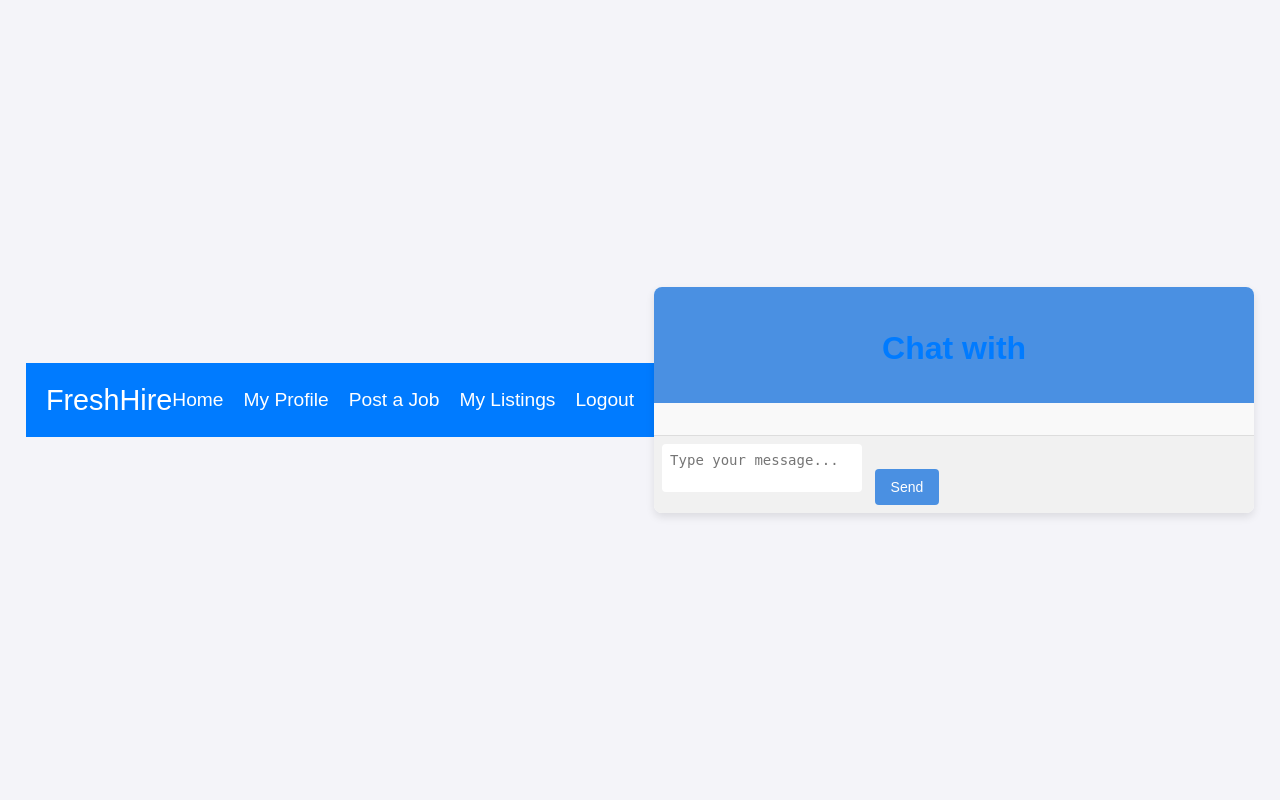
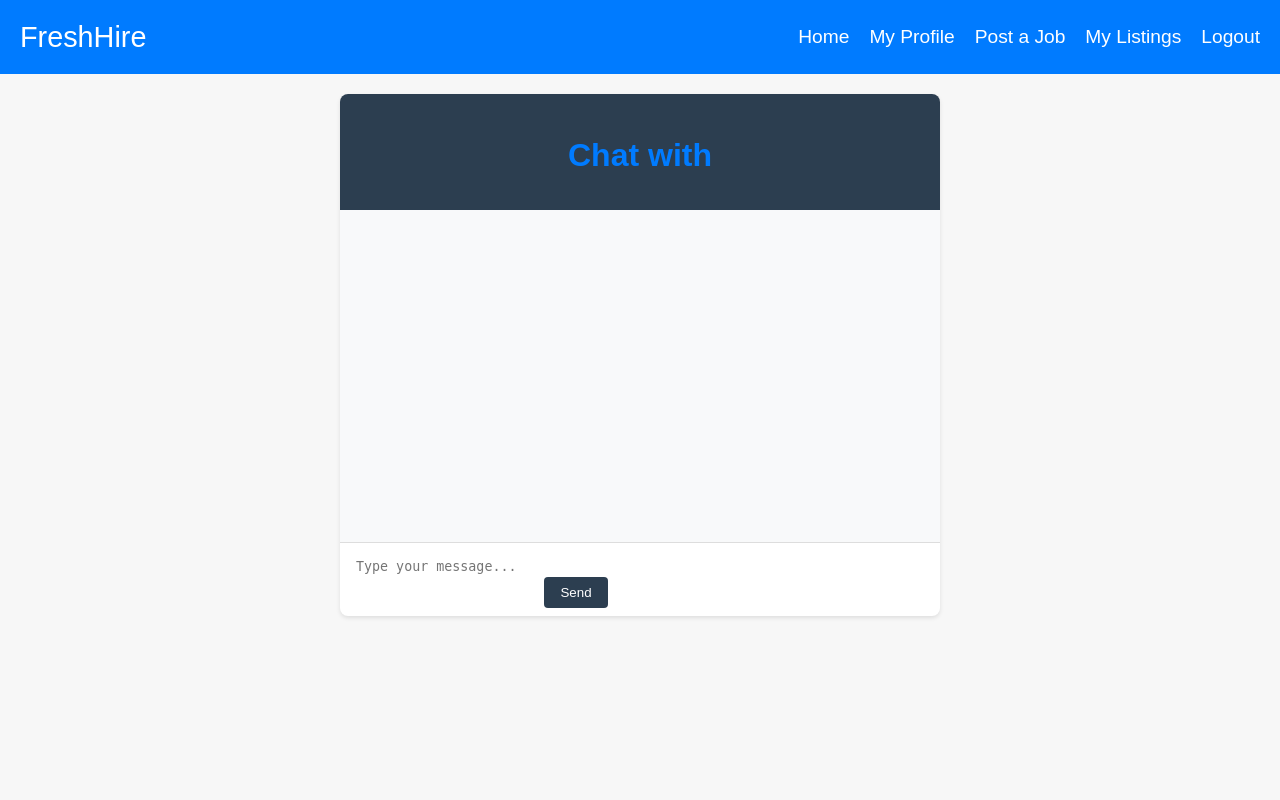
Before and after one commit to Cyber411/FreshHire, a Django app: template FreshHire/templates/FreshHire/chat.html in a window 1280 px wide. Run offline with Django 3.2, Linux system fonts and the light colour scheme; the template is opened without the code that fills it, so the values that code supplies are empty.

Commit message:
Update chat.css

```diff
--- a/FreshHire/static/FreshHire/css/chat.css
+++ b/FreshHire/static/FreshHire/css/chat.css
@@ -1,72 +1,56 @@
-body {
-  font-family: 'Arial', sans-serif;
-  background-color: #f4f4f9;
-  margin: 0;
-  padding: 0;
-  display: flex;
-  justify-content: center;
-  align-items: center;
-  height: 100vh;
-}
-
 .chat-container {
-  width: 100%;
   max-width: 600px;
-  background: #ffffff;
+  margin: 20px auto;
+  background: #fff;
   border-radius: 8px;
-  box-shadow: 0 4px 8px rgba(0, 0, 0, 0.1);
+  box-shadow: 0 2px 4px rgba(0, 0, 0, 0.1);
   overflow: hidden;
-  display: flex;
-  flex-direction: column;
 }
 
 .chat-header {
-  background: #4A90E2;
+  background: #2C3E50;  /* Changed to a darker shade for employer */
   padding: 16px;
-  color: #ffffff;
+  color: white;
   text-align: center;
   font-size: 18px;
 }
 
 .chat-messages {
-  flex-grow: 1;
+  height: 300px;
+  overflow-y: auto;
   padding: 16px;
-  overflow-y: auto;
-  background: #f9f9f9;
+  background: #f8f9fa;
 }
 
 .chat-message {
   margin-bottom: 12px;
-  padding: 10px 16px;
+  padding: 10px;
   border-radius: 12px;
   max-width: 75%;
   word-wrap: break-word;
-  position: relative;
 }
 
 .chat-message.sent {
-  background: #DCF8C6;
+  background: #AED6F1;  /* Slightly different shade for sent messages */
   align-self: flex-end;
 }
 
 .chat-message.received {
   background: #ffffff;
+  border: 1px solid #ddd;
   align-self: flex-start;
-  border: 1px solid #ddd;
 }
 
 .timestamp {
   font-size: 12px;
   color: #888;
   margin-top: 4px;
-  display: block;
   text-align: right;
 }
 
 .chat-input-container {
   border-top: 1px solid #ddd;
   padding: 8px;
-  background: #f1f1f1;
   display: flex;
 }
 
@@ -77,20 +61,17 @@
   border-radius: 4px;
   resize: none;
   outline: none;
-  font-size: 14px;
 }
 
 .chat-input-container button {
-  background: #4A90E2;
+  background: #2C3E50;  /* Button matches the chat header for consistency */
   color: white;
   border: none;
-  padding: 10px 16px;
-  margin-left: 8px;
+  padding: 8px 16px;
   border-radius: 4px;
   cursor: pointer;
-  font-size: 14px;
 }
 
 .chat-input-container button:hover {
-  background: #357ABD;
+  background: #1A252F;
 }
```
